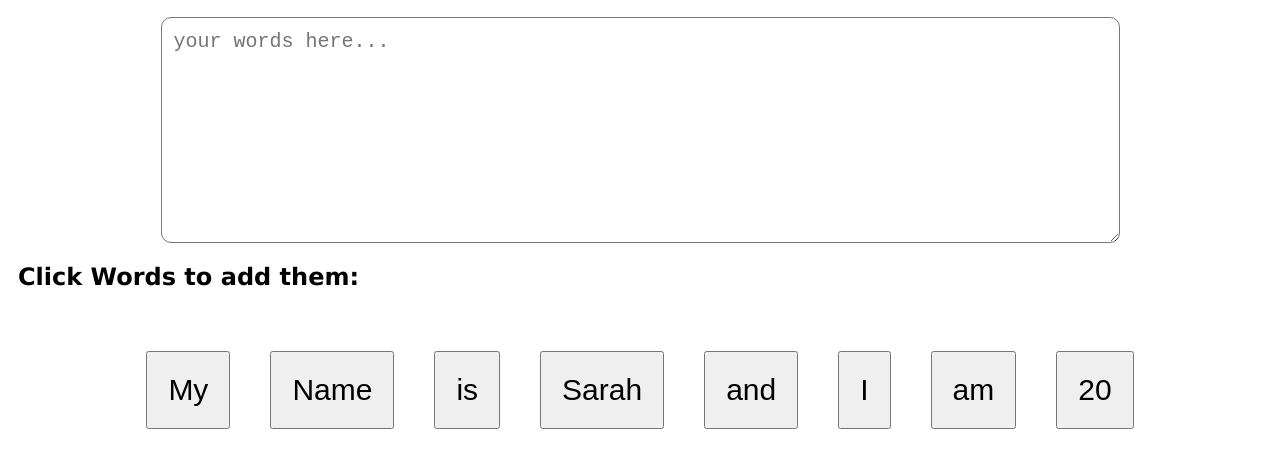
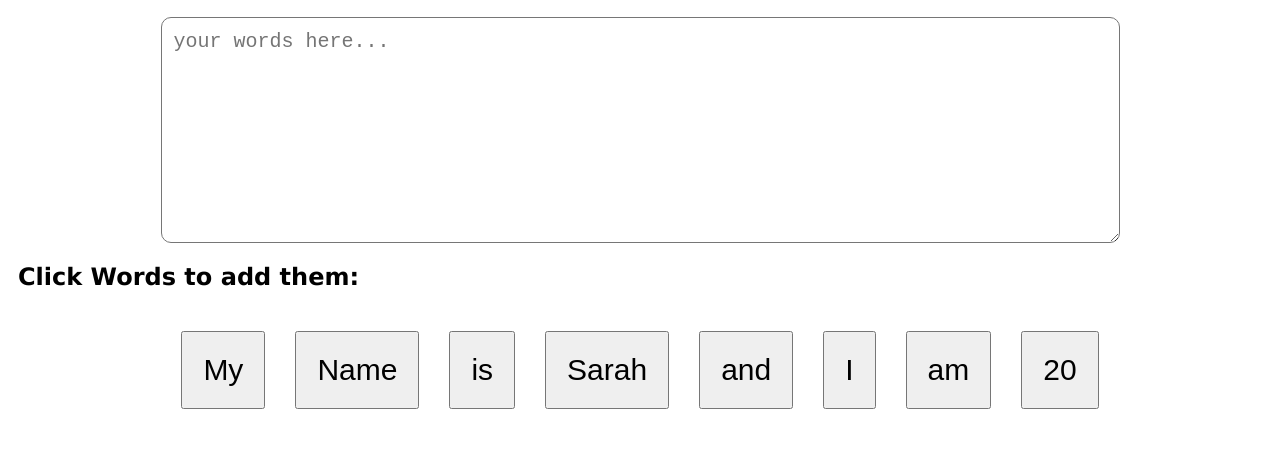
Before and after one commit to sarahcantrill/TTSSystem, a plain HTML site: page index.html in a window 1280 px wide. Shown: the part 130-598 px from the top of the page. Drawn offline with Linux system fonts and the light colour scheme.

Commit message:
amending css so it wraps

```diff
--- a/styles.css
+++ b/styles.css
@@ -17,10 +17,12 @@ body {
     padding-top: 20px;
     display: flex;
     justify-content: center;
+    flex-wrap: wrap;
 }
 
 .word-box {
     padding: 20px;
-    margin: 20px;
+    margin: 15px;
+    margin-top: 0px;
     font-size: 30px;
 }
```
